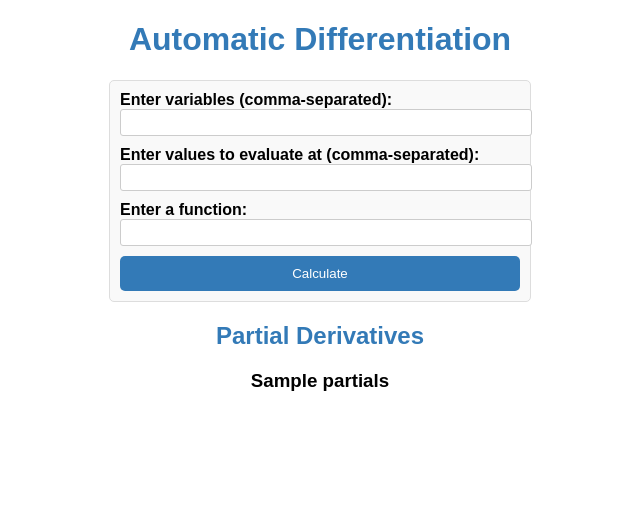
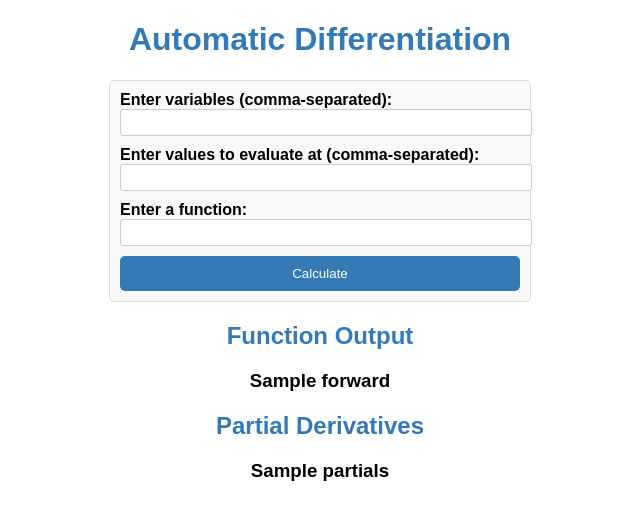
Before and after one commit to sud295/auto-diff, a Flask app: template templates/index.html in a window 1280 px wide. Shown: the top 520 px of the page, without its empty margins (320-960 px from the left). Run offline with Flask 3, Linux system fonts and the light colour scheme; the template is opened without the code that fills it: most values are stand-ins (such as "Sample title", 1, 10 or a date in 2020).

Commit message:
Added missing forward pass

```diff
--- a/app.py
+++ b/app.py
@@ -23,9 +23,9 @@ def index():
             except:
                 return render_template('index.html', partials="ERROR: Values must be numeric.")
 
-        partials = calculate_partials(variables, function)
+        partials, forward_output = calculate_partials(variables, function)
 
-        return render_template('index.html', partials=partials)
+        return render_template('index.html', partials=partials, forward=forward_output)
 
     return render_template('index.html')
 
@@ -42,6 +42,7 @@ def calculate_partials(variables: dict, function: str):
 
     symbols = re.findall(r'\b\w+\b', function)
 
+    print(symbols)
     # Check if all symbols are allowed to prevent misuse of program
     for symbol in symbols:
         if symbol not in allowed_names:
@@ -52,7 +53,12 @@ def calculate_partials(variables: dict, function: str):
     except:
         return "That didn't work! Try again."
 
-    backward_pass()
+    forward_output = None
+    try:
+        forward_output = forward_pass()
+        backward_pass()
+    except:
+        return "That didn't work! Try again."
 
     partials = get_partials()
 
@@ -61,11 +67,11 @@ def calculate_partials(variables: dict, function: str):
         out_str += str(partial[0])
         out_str += "="
         out_str += str(partial[1])
-        out_str += "\n"
+        out_str += ", "
 
-    out_str = out_str[:-1]
+    out_str = out_str[:-2]
 
-    return out_str
+    return out_str, forward_output
 
 if __name__ == '__main__':
     app.run(debug=False)
--- a/templates/index.html
+++ b/templates/index.html
@@ -19,6 +19,8 @@
         <input type="submit" value="Calculate">
     </form>
     {% if partials %}
+        <h2>Function Output</h2>
+        <h3>{{ forward }}</h3>
         <h2>Partial Derivatives</h2>
         <h3>{{ partials }}</h3>
     {% endif %}
--- a/transformations/transformation.py
+++ b/transformations/transformation.py
@@ -34,4 +34,4 @@ class Transformation(Node):
         pass
 
     def __repr__(self) -> str:
-        return str(self.inputs)
+        return self.id + "-> " + str(self.inputs)
```
Also changed, not shown: example.py (line endings or trailing spaces), 1 other file.
